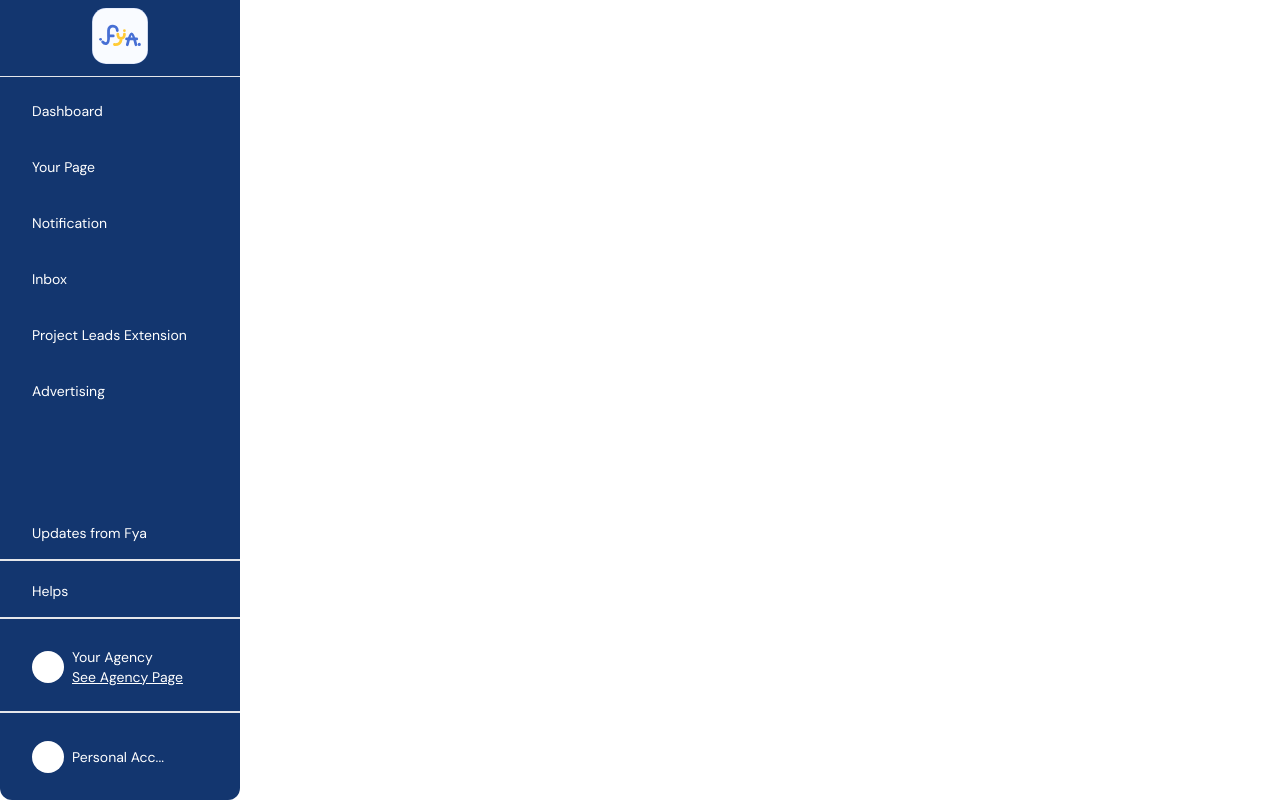
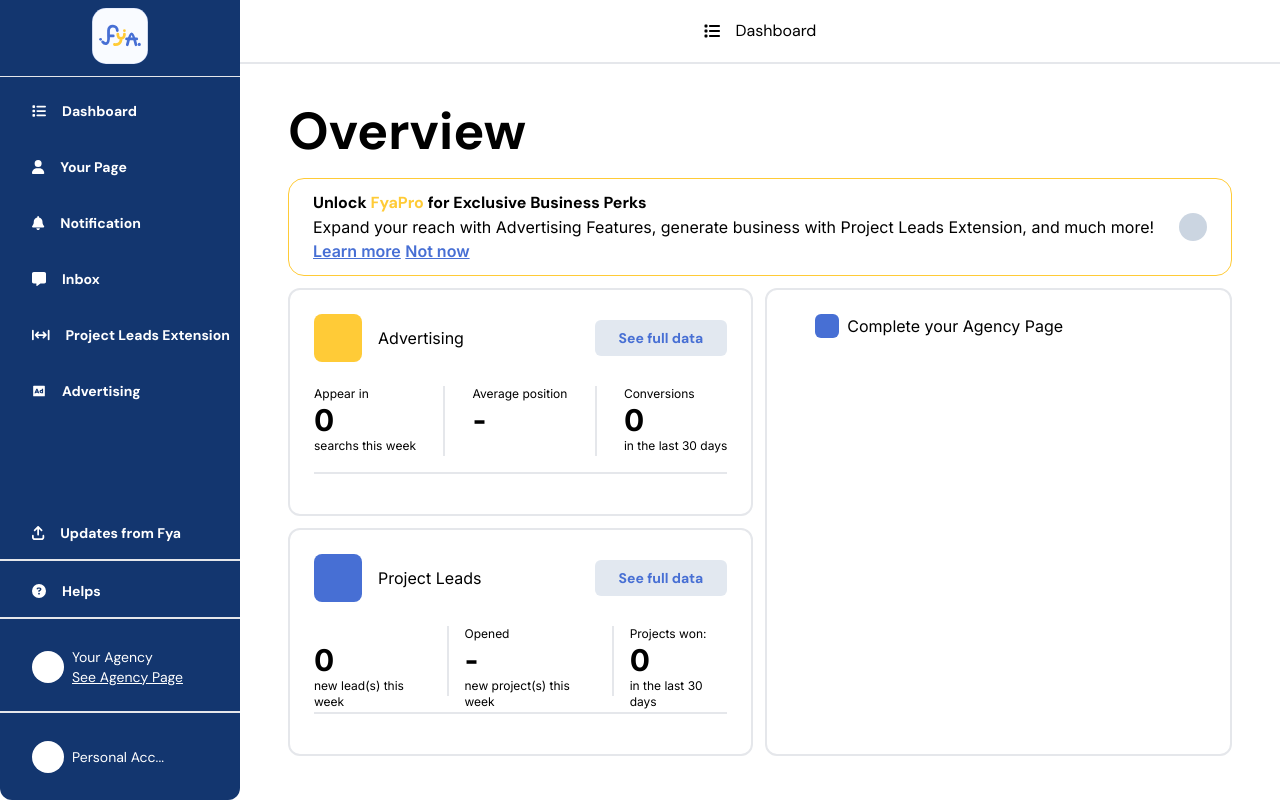
Before and after one commit to MinHien-git/fya-2.0, a React (Create React App) app: page /management in a window 1280 px wide. Built offline with nearby package versions, Linux system fonts and the light colour scheme.

Commit message:
update post project

```diff
--- a/src/App.tsx
+++ b/src/App.tsx
@@ -85,7 +85,7 @@
               />
               <Route path="review-invitation" element={<ReviewInvitaion />} />
               <Route path="services" element={<Services />} />
-              <Route path="overview" element={<Overview />} />
+              <Route path="" element={<Overview />} />
               <Route path="workspace" element={<WorkingSpace />} />
               <Route path="target" element={<WorkingSpaceTarget />} />
             </Route>
--- a/src/components/AgencyNavigationBar/AgencyNavigationBar.tsx
+++ b/src/components/AgencyNavigationBar/AgencyNavigationBar.tsx
@@ -1,3 +1,19 @@
+import { RiAdvertisementFill } from "react-icons/ri";
+
+import { FontAwesomeIcon } from "@fortawesome/react-fontawesome";
+import {
+  faArrowUpFromBracket,
+  faArrowsLeftRightToLine,
+  faBell,
+  faCircleQuestion,
+  faList,
+  faMessage,
+  faQuestion,
+  faQuestionCircle,
+  faUser,
+} from "@fortawesome/free-solid-svg-icons";
+import { FaQuestionCircle } from "react-icons/fa";
+import { Link } from "react-router-dom";
 export default function AgencyNavigationBar() {
   return (
     <aside className="bg-dark_blue h-[100vh] max-w-[18rem] min-w-[15rem] rounded-b-xl">
@@ -14,31 +30,61 @@
         </header>
         <nav className="h-[90%] grid items-start pt-2">
           <ul className="grid gap-1">
-            <li className="pl-8 text-white w-full py-4 text-sm font-title">
-              Dashboard
+            <li className="pl-8 text-white w-full py-4 text-sm font-title font-bold hover:bg-yellow-50 hover:text-text">
+              <Link to="/management" className="flex items-center gap-4">
+                <FontAwesomeIcon icon={faList} />
+                <p>Dashboard</p>
+              </Link>
             </li>
-            <li className="pl-8 text-white w-full py-4 text-sm font-title">
-              Your Page
+            <li className="pl-8 text-white w-full py-4 text-sm font-title font-bold hover:bg-yellow-50 hover:text-text">
+              <Link to="/management" className="flex items-center gap-4">
+                <FontAwesomeIcon icon={faUser} />
+                <p>Your Page</p>
+              </Link>
             </li>
-            <li className="pl-8 text-white w-full py-4 text-sm font-title">
-              Notification
+            <li className="pl-8 text-white w-full py-4 text-sm font-title font-bold hover:bg-yellow-50 hover:text-text">
+              <Link
+                to="/management/general"
+                className="flex items-center gap-4"
+              >
+                <FontAwesomeIcon icon={faBell} />
+                <p> Notification</p>{" "}
+              </Link>
             </li>
-            <li className="pl-8 text-white w-full py-4 text-sm font-title">
-              Inbox
+            <li className="pl-8 text-white w-full py-4 text-sm font-title font-bold hover:bg-yellow-50 hover:text-text">
+              <Link to="/management" className="flex items-center gap-4">
+                <FontAwesomeIcon icon={faMessage} />
+                <p>Inbox</p>
+              </Link>
             </li>
-            <li className="pl-8 text-white w-full py-4 text-sm font-title">
-              Project Leads Extension
+            <li className="pl-8 text-white w-full py-4 text-sm font-title font-bold hover:bg-yellow-50 hover:text-text">
+              <Link
+                to="/management/project-leads-extension"
+                className="flex items-center gap-4"
+              >
+                <FontAwesomeIcon icon={faArrowsLeftRightToLine} />
+                <p> Project Leads Extension</p>
+              </Link>
             </li>
-            <li className="pl-8 text-white w-full py-4 text-sm font-title">
-              Advertising
+            <li className="pl-8 text-white w-full py-4 text-sm font-title font-bold flex items-center gap-4 hover:bg-yellow-50 hover:text-text">
+              <Link to="/management" className="flex items-center gap-4">
+                <RiAdvertisementFill />
+                <p> Advertising</p>
+              </Link>
             </li>
           </ul>
           <ul className="grid gap-1 mt-auto">
-            <li className="pl-8 text-white w-full py-4 mt-auto border-b-2 text-sm font-title">
-              Updates from Fya
+            <li className="pl-8 text-white w-full py-4 mt-auto border-b-2 text-sm font-title font-bold flex items-center gap-4 hover:bg-yellow-50 hover:text-text">
+              <Link to="/management" className="flex items-center gap-4">
+                {" "}
+                <FontAwesomeIcon icon={faArrowUpFromBracket} /> Updates from Fya
+              </Link>
             </li>
-            <li className="pl-8 text-white w-full py-4 mt-auto border-b-2 text-sm font-title">
-              Helps
+            <li className="pl-8 text-white w-full py-4 mt-auto border-b-2 text-sm font-title font-bold flex items-center gap-4 hover:bg-yellow-50 hover:text-text">
+              <Link to="/management" className="flex items-center gap-4">
+                {" "}
+                <FontAwesomeIcon icon={faCircleQuestion} /> Helps
+              </Link>
             </li>
             <li className="pl-8 text-white w-full py-6 mt-auto border-b-2 text-sm font-title">
               <div className="flex gap-2 items-center">
--- a/src/pages/Management/Overview/Overview.tsx
+++ b/src/pages/Management/Overview/Overview.tsx
@@ -1,10 +1,13 @@
+import { FontAwesomeIcon } from "@fortawesome/react-fontawesome";
 import SecondaryNavigationBar from "../../../components/SecondaryNavigationBar/SecondaryNavigationBar";
+import { faList } from "@fortawesome/free-solid-svg-icons";
 
 export default function Overview() {
   return (
     <main className="w-full min-h-80 py-2 pt-0 flex flex-col gap-2 overflow-y-auto h-full mx-auto">
       <div className="w-full">
-        <div className="flex justify-center items-center h-[4rem] border-b-2">
+        <div className="flex justify-center items-center h-[4rem] border-b-2 gap-4">
+          <FontAwesomeIcon icon={faList} />
           <p className="font-title">Dashboard</p>
         </div>
       </div>
@@ -22,8 +25,12 @@
             <p>
               Expand your reach with Advertising Features, generate business
               with Project Leads Extension, and much more!{" "}
-              <span className="text-primary underline">Learn more</span>{" "}
-              <span className="text-primary underline">Not now</span>
+              <span className="text-primary underline font-semibold">
+                Learn more
+              </span>{" "}
+              <span className="text-primary underline font-semibold">
+                Not now
+              </span>
             </p>
           </div>
           <div className="aspect-square rounded-full w-8 bg-slate-300"></div>
```
Also changed, not shown: src/components/PostProjectPopup/PostProjectPopup.tsx (+92 -27 lines).
